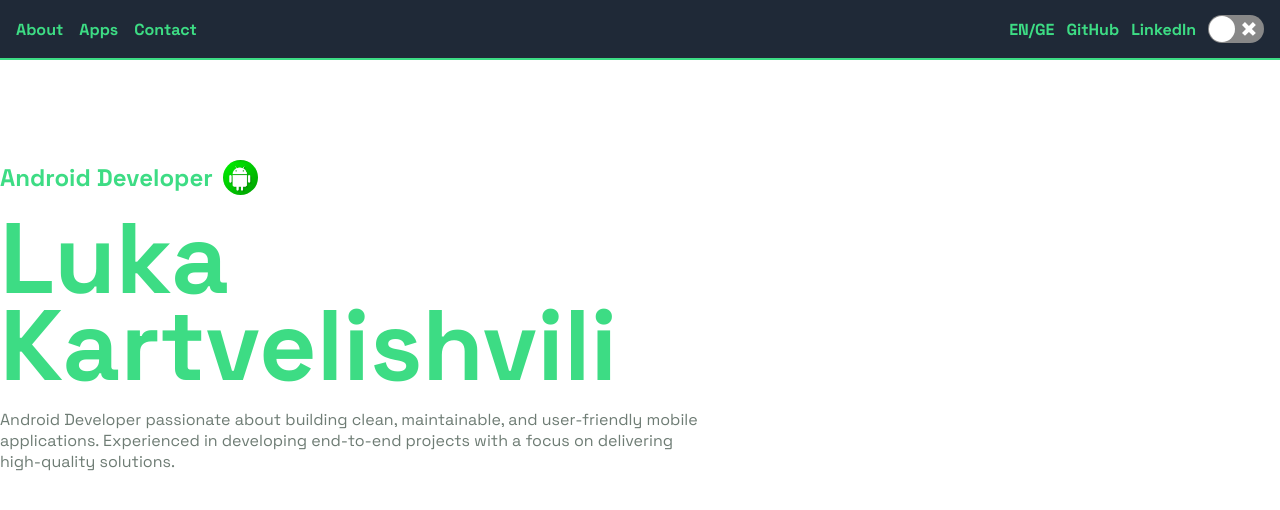
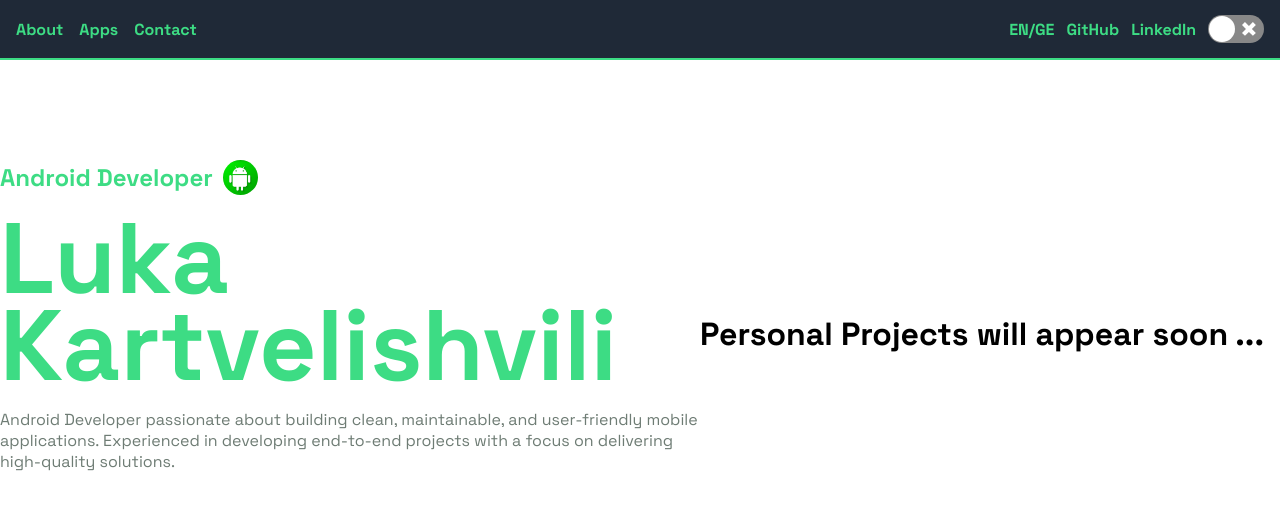
Before and after one commit to Lluka21/kartvelishvili.dev, a React (Vite) app: page / in a window 1280 px wide. Shown: the top 510 px of the page. Built offline with nearby package versions, Linux system fonts and the light colour scheme.

Commit message:
new change applied

```diff
--- a/src/components/About/AboutMe.css
+++ b/src/components/About/AboutMe.css
@@ -41,3 +41,9 @@
 .aboutMe_role {
   color: #3ddc84;
 }
+
+.my_information {
+  display: flex;
+  align-items: center;
+  /* justify-content: center; */
+}
--- a/src/components/About/AboutMe.jsx
+++ b/src/components/About/AboutMe.jsx
@@ -1,6 +1,8 @@
 import React from "react";
 import "./AboutMe.css";
 import androidImage from "../../assets/android_boy.png";
+import DetailedInfo from "./DetailedInfo/DetailedInfo";
+import PersonalProjects from "./PersonalProjects/PersonalProjects";
 
 export default function AboutMe() {
   return (
@@ -9,17 +11,10 @@ export default function AboutMe() {
         <h2 className="aboutMe_role">Android Developer</h2>
         <img src={androidImage} className="image" alt="Android Developer" />
       </div>
-
-      <h1 className="aboutMe_text">
-        <span className="name">Luka</span>
-        <span className="surname">Kartvelishvili</span>
-      </h1>
-
-      <p className="aboutMe_info">
-        Android Developer passionate about building clean, maintainable, and
-        user-friendly mobile applications. Experienced in developing end-to-end
-        projects with a focus on delivering high-quality solutions.
-      </p>
+      <div className="my_information">
+        <DetailedInfo />
+        <PersonalProjects />
+      </div>
     </div>
   );
 }
--- /dev/null
+++ b/src/components/About/DetailedInfo/DetailedInfo.jsx
@@ -0,0 +1,21 @@
+const personalInfo = {
+  name: "Luka",
+  surname: "Kartvelishvili",
+  aboutText: `
+  Android Developer passionate about building clean, maintainable,
+  and user-friendly mobile applications. Experienced in developing
+  end-to-end projects with a focus on delivering high-quality solutions.
+`,
+};
+
+export default function DetailedInfo() {
+  return (
+    <div>
+      <h1 className="aboutMe_text">
+        <span className="name">{personalInfo.name}</span>
+        <span className="surname">{personalInfo.surname}</span>
+      </h1>
+      <p className="aboutMe_info">{personalInfo.aboutText}</p>
+    </div>
+  );
+}
--- /dev/null
+++ b/src/components/About/PersonalProjects/PersonalProjects.jsx
@@ -0,0 +1,9 @@
+import React from "react";
+
+export default function PersonalProjects() {
+  return (
+    <div>
+      <h1>Personal Projects will appear soon ...</h1>
+    </div>
+  );
+}
```
Also changed, not shown: src/components/About/DetailedInfo/DetailedInfo.css (added), src/components/About/PersonalProjects/PersonalProjects.css (added).
